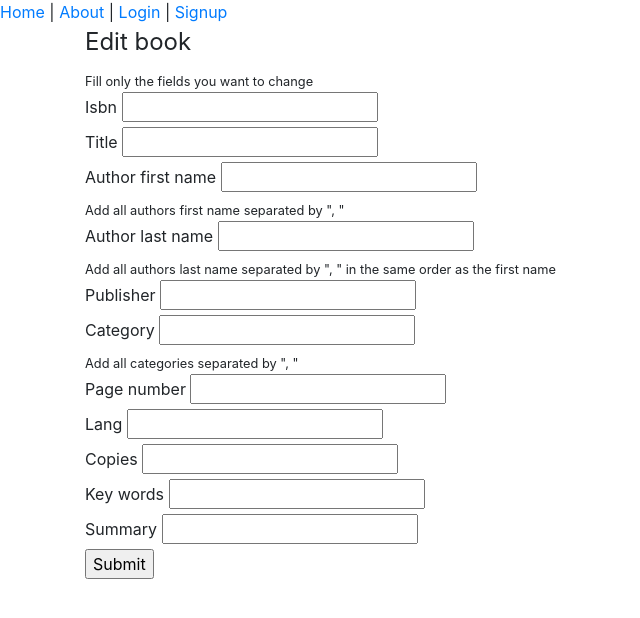
After one commit to danaie/Library-Database, a Flask app: template library/templates/change_book.html in a window 1280 px wide. The commit adds this page. Shown: the top 618 px of the page, without its empty margins (0-640 px from the left). Run offline with Flask 3, Linux system fonts and the light colour scheme; the template is opened without the code that fills it, so the values that code supplies are empty, except form fields; tables that the repository leaves empty hold one stand-in row (values such as "Sample post"); form fields are guessed from the names that the template uses; some libraries are stand-ins or nearby versions.

Commit message:
edit book

```diff
--- /dev/null
+++ b/library/templates/change_book.html
@@ -0,0 +1,178 @@
+{% extends "layout.html"%}
+
+{% block content %}
+		<div>
+		<form method="POST" action="">
+			{{ form.hidden_tag() }}
+			<fieldset>
+				<legend>Edit book</legend>
+				<small>Fill only the fields you want to change</small>
+				<div>
+					{{ form.isbn.label() }}
+					{% if form.isbn.errors %}
+						{{ form.isbn }}
+						<div>
+							{% for error in form.isbn.errors %}
+								<span>{{ error }}</span>
+							{% endfor %}
+						</div>
+					{% else %}
+					{{ form.isbn }}
+					{% endif %}
+				</div>
+				<div>
+					{{ form.title.label() }}
+					{% if form.title.errors %}
+						{{ form.title }}
+						<div>
+							{% for error in form.title.errors %}
+								<span>{{ error }}</span>
+							{% endfor %}
+						</div>
+
+					{% else %}
+					{{ form.title }}
+					{% endif %}
+				</div>
+				<div>
+					{{ form.author_first_name.label() }}
+					{% if form.author_first_name.errors %}
+						{{ form.author_first_name }}
+						<div>
+							{% for error in form.author_first_name.errors %}
+								<span>{{ error }}</span>
+							{% endfor %}
+						</div>
+					{% else %}
+					{{ form.author_first_name }}
+					{% endif %}
+					<br>
+					<small>Add all authors first name separated by ", "</small>
+					<br>
+				</div>
+				<div>
+
+					{{ form.author_last_name.label() }}
+					{% if form.author_last_name.errors %}
+						{{ form.author_last_name }}
+						<div>
+							{% for error in form.author_last_name.errors %}
+								<span>{{ error }}</span>
+							{% endfor %}
+						</div>
+					{% else %}
+					{{ form.author_last_name }}
+					{% endif %}
+					<br>
+					<small>Add all authors last name separated by ", "
+						in the same order as the first name</small>
+					<br>
+				</div>
+				<div>
+					{{ form.publisher.label() }}
+					{% if form.publisher.errors %}
+						{{ form.publisher }}
+						<div>
+							{% for error in form.publisher.errors %}
+								<span>{{ error }}</span>
+							{% endfor %}
+						</div>
+
+					{% else %}
+					{{ form.publisher }}
+					{% endif %}
+				</div>
+				<div>
+					{{ form.category.label() }}
+					{% if form.category.errors %}
+						{{ form.category }}
+						<div>
+							{% for error in form.category.errors %}
+								<span>{{ error }}</span>
+							{% endfor %}
+						</div>
+
+					{% else %}
+					{{ form.category }}
+					{% endif %}
+					<br>
+					<small>Add all categories separated by ", "</small>
+					<br>
+				</div>
+				<div>
+					{{ form.page_number.label() }}
+					{% if form.page_number.errors %}
+						{{ form.page_number }}
+						<div>
+							{% for error in form.page_number.errors %}
+								<span>{{ error }}</span>
+							{% endfor %}
+						</div>
+
+					{% else %}
+					{{ form.page_number }}
+					{% endif %}
+				</div>
+				<div>
+					{{ form.lang.label() }}
+					{% if form.lang.errors %}
+						{{ form.lang }}
+						<div>
+							{% for error in form.lang.errors %}
+								<span>{{ error }}</span>
+							{% endfor %}
+						</div>
+
+					{% else %}
+					{{ form.lang }}
+					{% endif %}
+				</div>
+				<div>
+					{{ form.copies.label() }}
+					{% if form.copies.errors %}
+						{{ form.copies }}
+						<div>
+							{% for error in form.copies.errors %}
+								<span>{{ error }}</span>
+							{% endfor %}
+						</div>
+
+					{% else %}
+					{{ form.copies }}
+					{% endif %}
+				</div>
+				<div>
+					{{ form.key_words.label() }}
+					{% if form.key_words.errors %}
+						{{ form.key_words }}
+						<div>
+							{% for error in form.key_words.errors %}
+								<span>{{ error }}</span>
+							{% endfor %}
+						</div>
+
+					{% else %}
+					{{ form.key_words }}
+					{% endif %}
+				</div>
+				<div>
+					{{ form.summary.label() }}
+					{% if form.summary.errors %}
+						{{ form.summary }}
+						<div>
+							{% for error in form.summary.errors %}
+								<span>{{ error }}</span>
+							{% endfor %}
+						</div>
+
+					{% else %}
+						{{ form.summary }}
+					{% endif %}
+				</div>
+			</fieldset>
+			<div>
+				{{ form.submit }}
+			</div>
+		</form>
+	</div>
+{% endblock %}
--- a/library/templates/info.html
+++ b/library/templates/info.html
@@ -19,7 +19,11 @@
 	</p>
 	<br><br><br><br><br>
 	<link rel="stylesheet" href="https://cdnjs.cloudflare.com/ajax/libs/font-awesome/4.7.0/css/font-awesome.min.css">
-
+	{% if session.get('user_role') == 'l' %}
+	<a href="/change_book/{{book[0][0]}}">
+		<button type="button">Edit book</button>
+	</a>
+	{% endif %}
 	<h4>Reviews</h4>
 	<a href="/add_review/{{ book[0][0] }}">
 		<button type="button">Add review</button>
```
Also changed, not shown: library/forms.py (+18 -0 lines), library/routes.py (+60 -0 lines).
